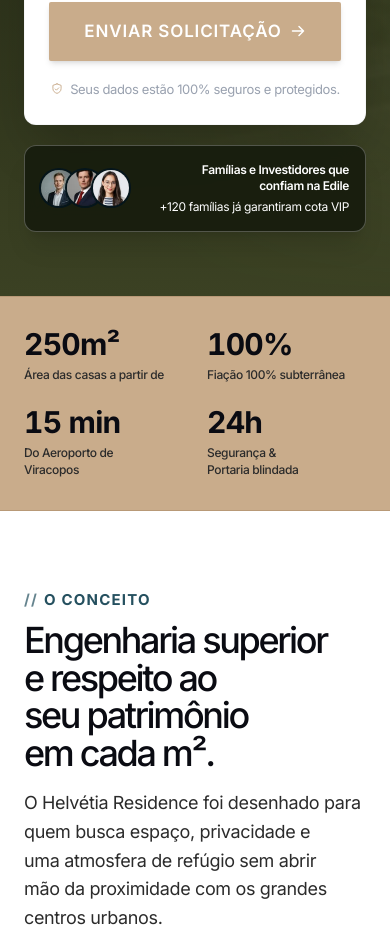
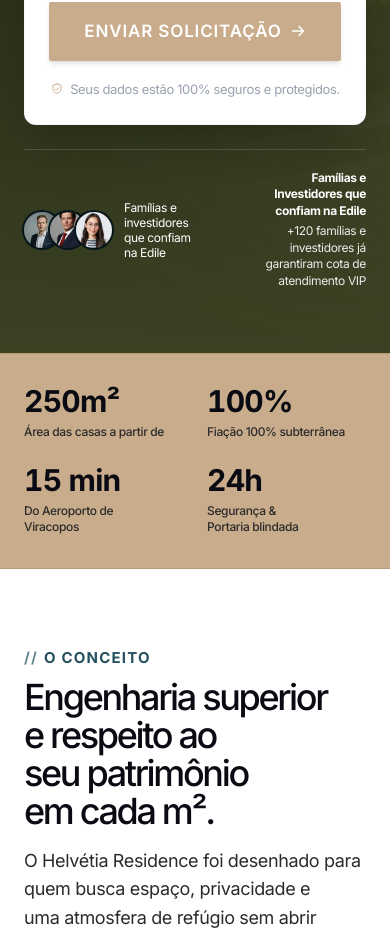
Before and after one commit to edileconstrutora/edile, a Next.js app: page /helvetia-residence in a window 390 px wide. Shown: the part 1197-2134 px from the top of the page. Built offline with nearby package versions, Linux system fonts and the light colour scheme.

Commit message:
fix(helvetia-residence): match mobile social proof layout exactly to reference image

```diff
--- a/app/helvetia-residence/page.tsx
+++ b/app/helvetia-residence/page.tsx
@@ -173,15 +173,19 @@
                   subtitle="Preencha os dados abaixo para receber o book em PDF, plantas e tabela exclusiva de lançamento."
                 />
 
-                {/* Social Proof Box (Mobile: full width matching form, clean white #FFFFFF text) */}
-                <div className="flex lg:hidden mt-5 w-full items-center justify-between gap-4 rounded-md bg-[#181d0e]/95 border border-white/25 p-4 text-right backdrop-blur-md shadow-xl">
-                  <AvatarStack ring="petrol" label={<></>} className="shrink-0" />
-                  <div className="text-right text-white">
-                    <strong className="block text-xs sm:text-sm font-semibold text-[#FFFFFF] leading-snug">
+                {/* Social Proof Stack (Mobile: below form, exact design matching user reference image) */}
+                <div className="flex lg:hidden mt-6 pt-5 border-t border-white/15 items-center justify-between gap-3 w-full text-white">
+                  <AvatarStack
+                    ring="petrol"
+                    labelClassName="text-white text-xs leading-tight font-normal max-w-[110px]"
+                    className="shrink-0"
+                  />
+                  <div className="text-right text-white max-w-[210px] sm:max-w-[260px]">
+                    <strong className="text-white font-bold block text-xs sm:text-sm leading-snug">
                       Famílias e Investidores que confiam na Edile
                     </strong>
-                    <span className="block text-xs text-[#FFFFFF] mt-1">
-                      +120 famílias já garantiram cota VIP
+                    <span className="block text-xs text-white/90 leading-snug mt-1">
+                      +120 famílias e investidores já garantiram cota de atendimento VIP
                     </span>
                   </div>
                 </div>
```
